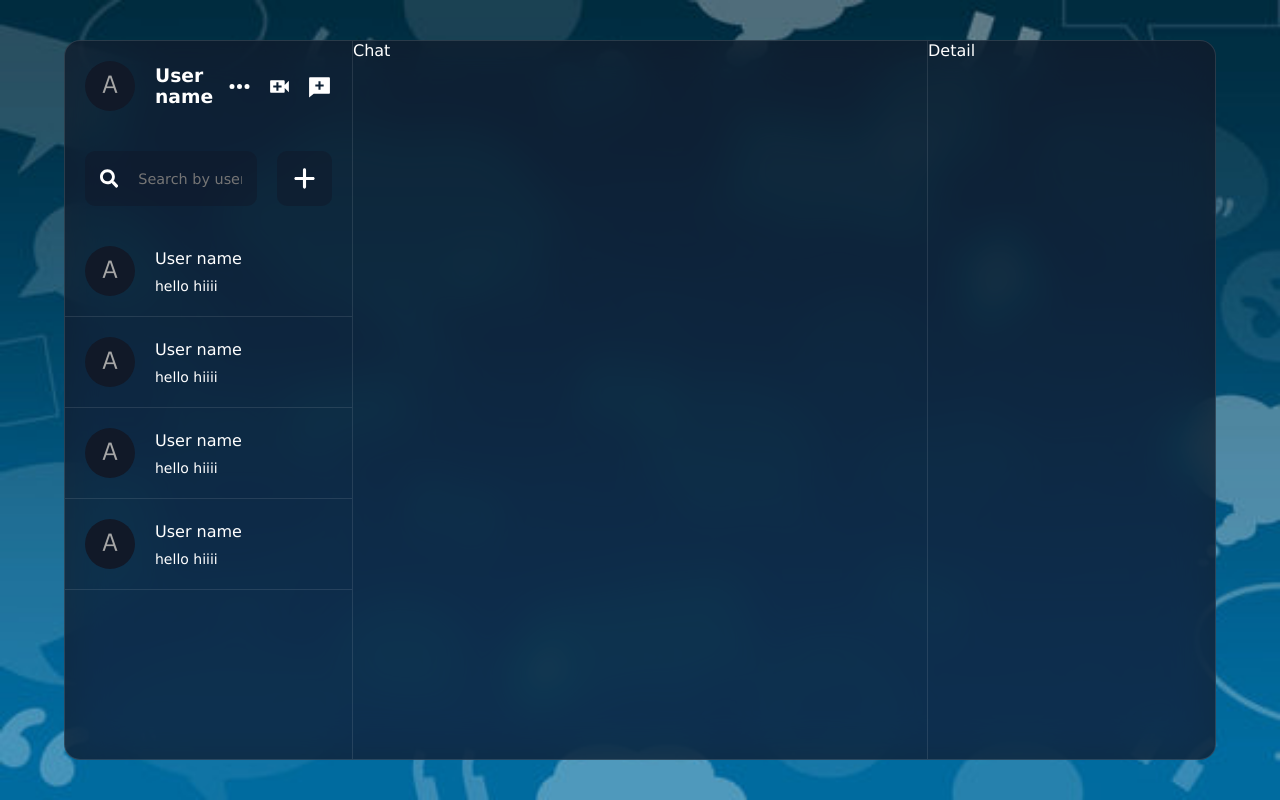
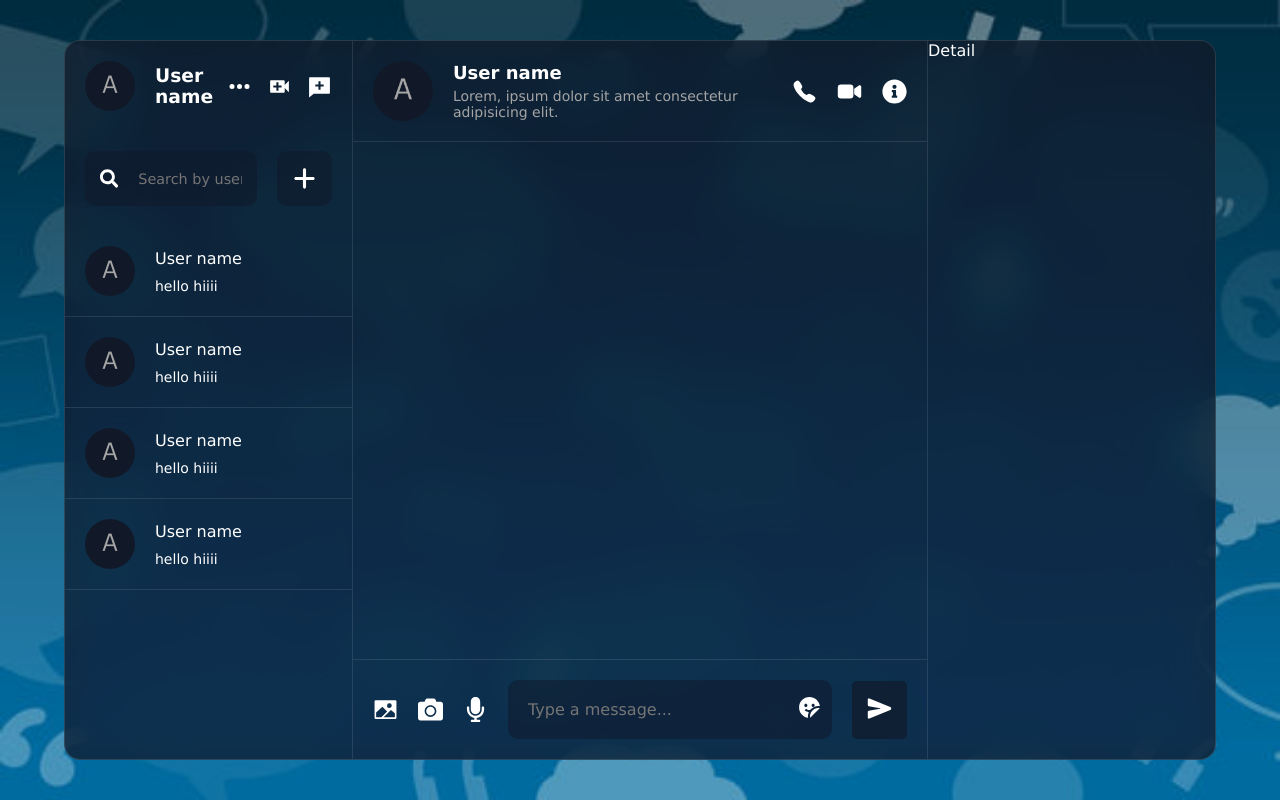
Before and after one commit to chnoumanejaz/whispup-firebase-chatapp, a React (Vite) app: page / in a window 1280 px wide. Built offline with nearby package versions, Linux system fonts and the light colour scheme.

Commit message:
add emoji picker to chat component and enhance styling

```diff
--- a/package.json
+++ b/package.json
@@ -10,6 +10,7 @@
     "preview": "vite preview"
   },
   "dependencies": {
+    "emoji-picker-react": "^4.12.0",
     "react": "^18.2.0",
     "react-dom": "^18.2.0",
     "react-icons": "^5.4.0"
--- a/src/components/chat/Chat.jsx
+++ b/src/components/chat/Chat.jsx
@@ -1,9 +1,66 @@
-import "./chat.css"
+import EmojiPicker from 'emoji-picker-react';
+import { useState } from 'react';
+import { FaCamera, FaInfoCircle, FaMicrophone } from 'react-icons/fa';
+import { IoCall, IoImageSharp, IoSend, IoVideocam } from 'react-icons/io5';
+import { RiEmojiStickerFill } from 'react-icons/ri';
+import './chat.css';
 
 const Chat = () => {
+  const [openEmojiPicker, setOpenEmojiPicker] = useState(false);
+  const [textMsg, setTextMsg] = useState('');
+
+  const handleEmoji = e => {
+    setTextMsg(textMsg + e.emoji);
+    setOpenEmojiPicker(false);
+  };
+
   return (
-    <div className="chat">Chat</div>
-  )
-}
+    <div className="chat">
+      <div className="top">
+        <div className="user">
+          {/* TODO: change the alt attribute value */}
+          <img src="./avatar.png" alt="userrr" />
+          <div className="texts">
+            <span>User name</span>
+            <p>Lorem, ipsum dolor sit amet consectetur adipisicing elit.</p>
+          </div>
+        </div>
+        <div className="icons">
+          <IoCall />
+          <IoVideocam />
+          <FaInfoCircle />
+        </div>
+      </div>
+      <div className="center"></div>
+      <div className="bottom">
+        <div className="icons">
+          <IoImageSharp />
+          <FaCamera />
+          <FaMicrophone />
+        </div>
+        <div className="inputContainer">
+          <input
+            type="text"
+            placeholder="Type a message..."
+            value={textMsg}
+            onChange={e => setTextMsg(e.target.value)}
+          />
+          <div className="emoji">
+            <RiEmojiStickerFill
+              onClick={() => setOpenEmojiPicker(!openEmojiPicker)}
+            />
+            <div className="emojiPicker">
+              <EmojiPicker open={openEmojiPicker} onEmojiClick={handleEmoji} />
+            </div>
+          </div>
+        </div>
 
-export default Chat
+        <button className="sendButton">
+          <IoSend />
+        </button>
+      </div>
+    </div>
+  );
+};
+
+export default Chat;
--- a/src/components/chat/chat.css
+++ b/src/components/chat/chat.css
@@ -2,4 +2,119 @@
     flex: 2;
     border-right: 1px solid rgba(255, 255, 255, 0.1);
     border-left: 1px solid rgba(255, 255, 255, 0.1);
+    height: 100%;
+    display: flex;
+    flex-direction: column;
+
+    .top {
+        padding: 20px;
+        display: flex;
+        align-items: center;
+        justify-content: space-between;
+        border-bottom: 1px solid rgba(255, 255, 255, 0.1);
+
+        .user {
+            display: flex;
+            align-items: center;
+            gap: 20px;
+
+            img {
+                width: 60px;
+                height: 60px;
+                border-radius: 50%;
+                object-fit: cover;
+            }
+
+            .texts {
+                display: flex;
+                flex-direction: column;
+                gap: 5px;
+
+                span {
+                    font-size: 18px;
+                    font-weight: bold;
+                }
+
+                p {
+                    font-size: 14px;
+                    font-weight: 300;
+                    color: #a5a5a5;
+                }
+            }
+        }
+
+        .icons {
+            display: flex;
+            gap: 20px;
+            cursor: pointer;
+            font-size: 25px;
+        }
+    }
+
+    .center {
+        padding: 20px;
+        flex: 1;
+    }
+
+    .bottom {
+        padding: 20px;
+        display: flex;
+        align-items: center;
+        justify-content: space-between;
+        border-top: 1px solid rgba(255, 255, 255, 0.1);
+        gap: 20px;
+        margin-top: auto;
+        position: relative;
+
+        .icons {
+            display: flex;
+            gap: 20px;
+
+
+        }
+
+        svg {
+            font-size: 25px;
+            cursor: pointer;
+        }
+
+        .inputContainer {
+            display: flex;
+            flex: 1;
+            align-items: center;
+            background-color: rgba(17, 25, 40, 0.5);
+            border-radius: 10px;
+            overflow: hidden;
+            gap: 10px;
+            padding-right: 10px;
+
+            input {
+                background-color: transparent;
+                width: 100%;
+                border: none;
+                outline: none;
+                color: white;
+                padding: 20px;
+                font-size: 16px;
+            }
+
+            .emoji {
+
+                .emojiPicker {
+                    position: absolute;
+                    bottom: 80px;
+                    right: -25%;
+                }
+            }
+        }
+
+        .sendButton {
+            background-color: rgba(17, 25, 40, 0.7);
+            color: white;
+            padding: 15px;
+            border: none;
+            border-radius: 5px;
+            cursor: pointer;
+        }
+    }
 }
```
Also changed, not shown: 1 other file (tests, documents, lock files or other folders).
